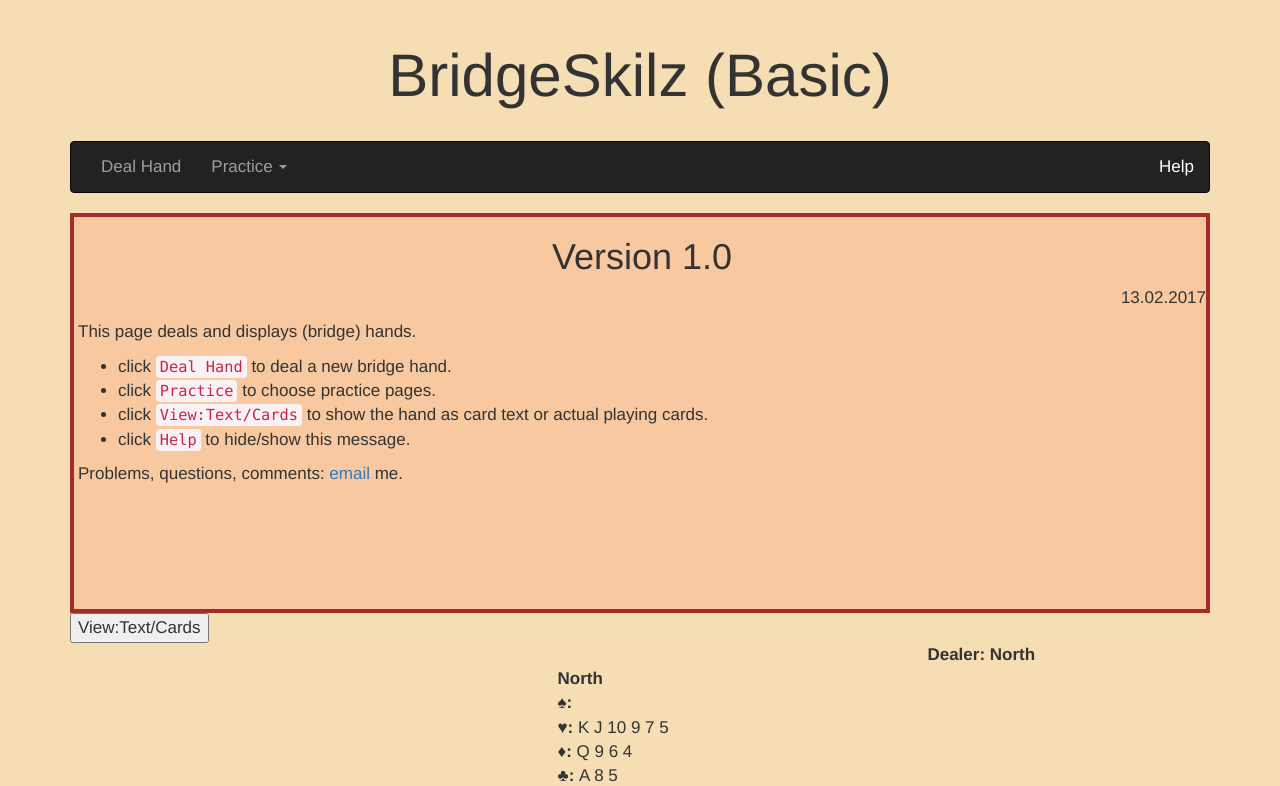
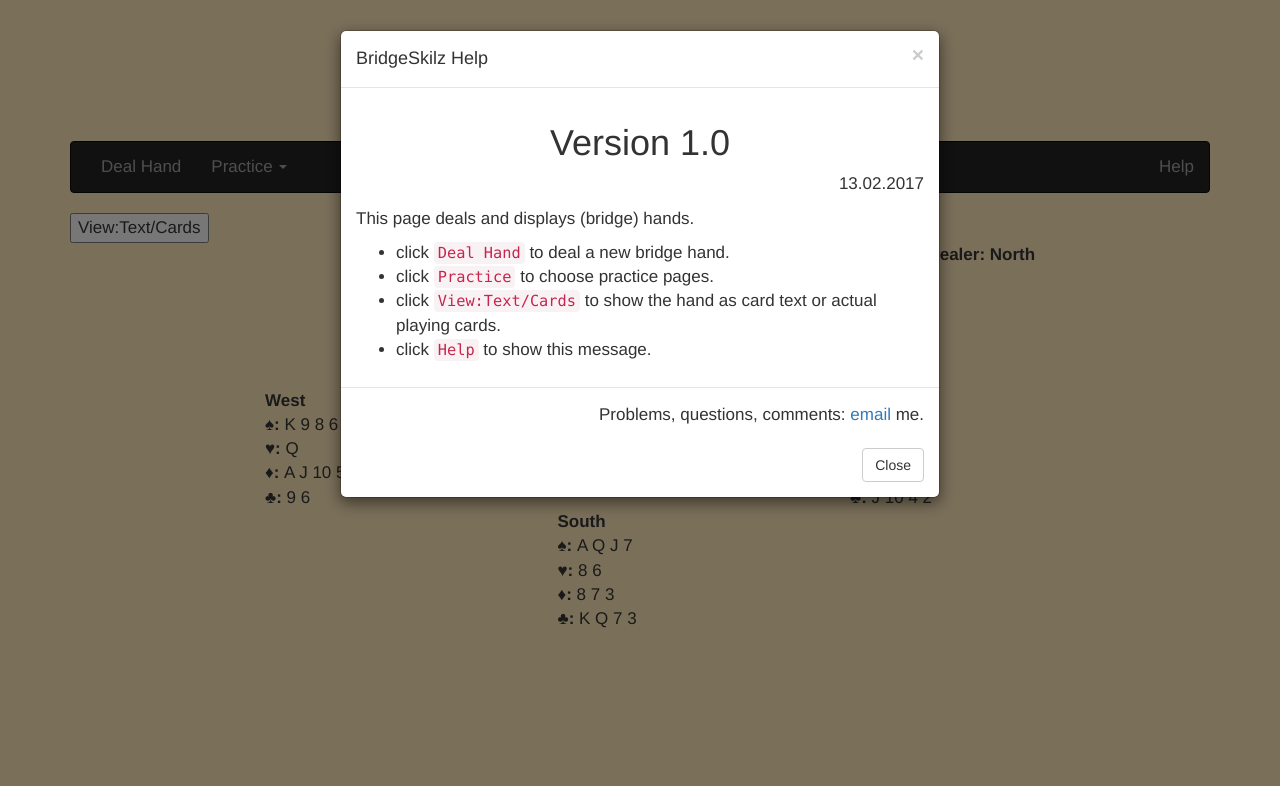
Before and after one commit to nfleisho/PlayCards, a plain HTML site: page index.html in a window 1280 px wide. Both pictures are taken after a click on the link "Help". Shown: the top 786 px of the page. Drawn offline with nearby package versions, Linux system fonts and the light colour scheme; a web font is replaced by a local one.

Commit message:
help and info calls up bootstrap modals

```diff
--- a/index.html
+++ b/index.html
@@ -17,7 +17,7 @@
     <link rel="stylesheet" href="styles/style.css">
 
     <!-- jQuery library -->
-    <script src="https://ajax.googleapis.com/ajax/libs/jquery/3.1.1/jquery.min.js"></script>
+    <script src="https://ajax.googleapis.com/ajax/libs/jquery/3.2.1/jquery.min.js"></script>
 
     <!-- Latest compiled JavaScript -->
     <script src="https://maxcdn.bootstrapcdn.com/bootstrap/3.3.7/js/bootstrap.min.js"></script>
@@ -25,6 +25,7 @@
     <!--Local Javascript-->
     <script src="scripts/index.js"></script>
     <title>BegBridgeSkilz</title>
+
 
 </head>
 
@@ -50,12 +51,20 @@
                     </li>
                 </ul>
                 <ul class="nav navbar-nav navbar-right">
-                    <li><a href="#collhelp" data-toggle="collapse">Help</a>
+                    <li><a href="#helpModal" data-toggle="modal"> Help</a>
                     </li>
                 </ul>
             </div>
         </nav>
-        <div id="collhelp" class="collapse">
+        <!-- Modal -->
+        <div class="modal fade" id="helpModal" tabindex="-1" role="dialog" aria-labelledby=" " aria-hidden="true">
+            <div class="modal-dialog" role="document">
+                <div class="modal-content">
+                    <div class="modal-header">
+                        <button type="button" class="close" data-dismiss="modal" aria-hidden="true">&times;</button>
+                        <h4 class="modal-title">BridgeSkilz Help</h4>
+                    </div>
+                    <div class="modal-body">
                         <h1 style="text-align:center;">Version 1.0</h1>
 
                         <p style="text-align:right;">13.02.2017</p>
@@ -64,11 +73,21 @@
                             <li>click <code>Deal Hand</code> to deal a new bridge hand.</li>
                             <li>click <code>Practice</code> to choose practice pages.</li>
                             <li>click <code>View:Text/Cards</code> to show the hand as card text or actual playing cards.</li>
-                <li>click <code>Help</code> to hide/show this message.</li>
+                            <li>click <code>Help</code> to show this message.</li>
                         </ul>
-            <address>Problems, questions, comments: <a href="mailto:nfleiso@cox.net?Subject=Deal Hands" target="_top">email</a> me.</address>
+
                     </div>
-        <button id="txtcrd" > View:Text/Cards</button>
+                    <div class="modal-footer"><address>Problems, questions, comments: <a href="mailto:nfleiso@cox.net?Subject=Deal Hands" target="_top">email</a> me.</address>
+                        <button type="button" class="btn btn-default" data-dismiss="modal">Close</button>
+                    </div>
+                </div>
+                <!-- /.modal-content -->
+            </div>
+            <!-- /.modal-dialog -->
+        </div>
+        <!-- /.modal -->
+
+        <button id="txtcrd"> View:Text/Cards</button>
         <div class="row">
             <div class="col-sm-7"></div>
             <div class="col-sm-5" style="text-align:center"><strong>Dealer: North</strong></div>
@@ -120,8 +139,7 @@
         $("#newDeal").on("click", function() {
             location.reload(true)
         });
-        $("#txtcrd").on("click",toggCrd);
-
+        $("#txtcrd").on("click", toggCrd);
     </script>
 
 </body>
```
Also changed, not shown: openStr.html (+45 -19 lines), ptCont.html (+42 -12 lines). Lines whose indentation alone changed are shown as unchanged.
